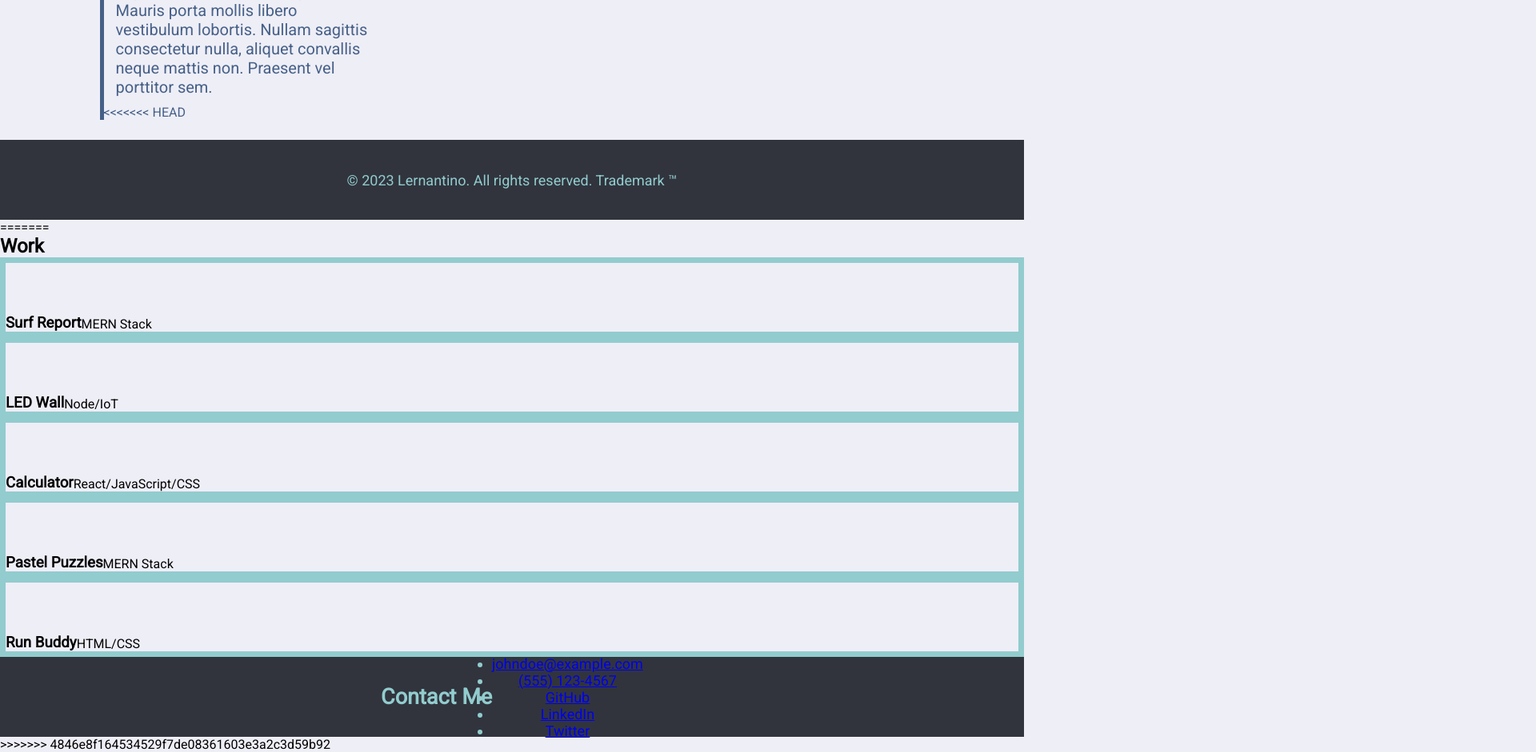
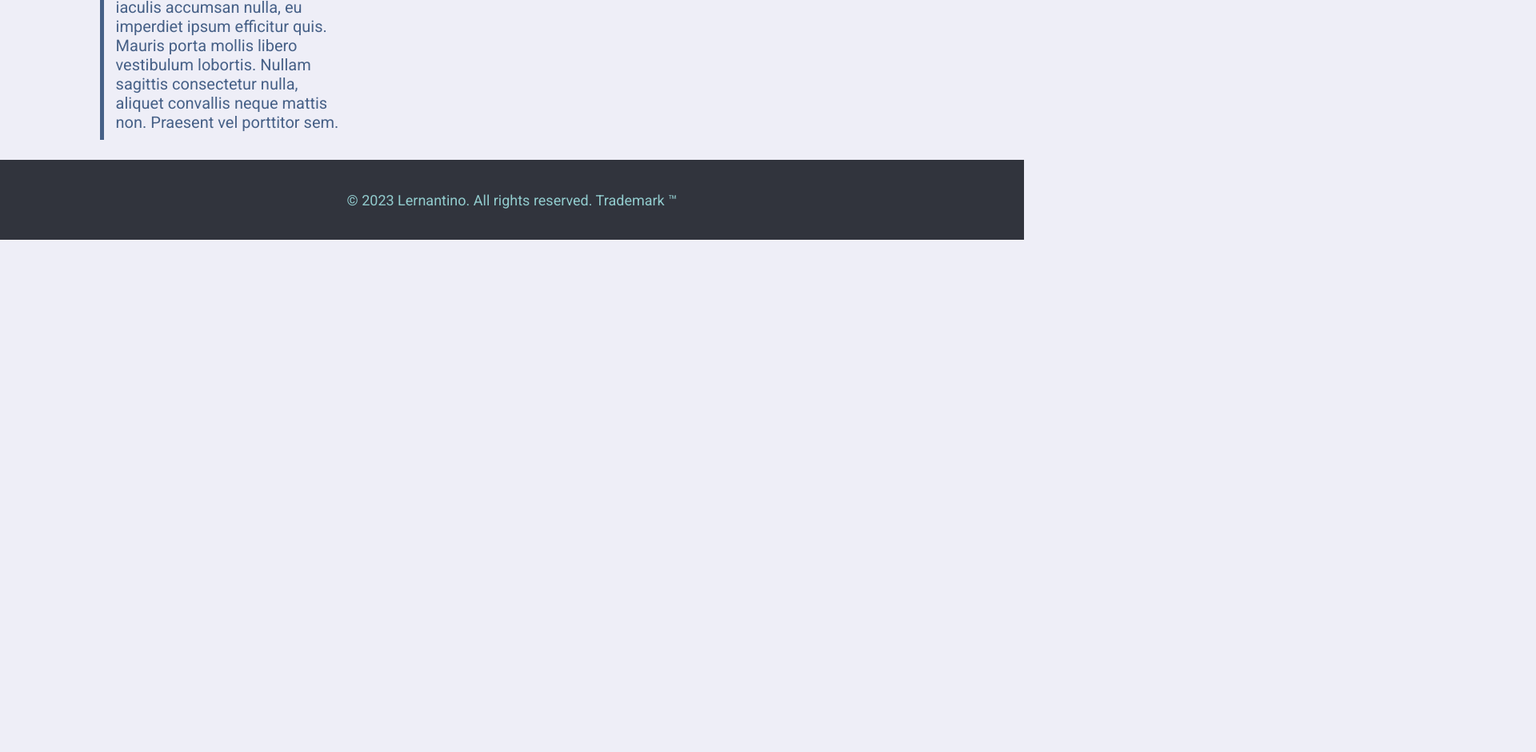
Before and after one commit to hkrvikrant/Advanced-CSS-Challenge-Professional-Portfolio, a plain HTML site: page index.html in a window 1280 px wide. Shown: the part 1232-2173 px from the top of the page at 80% size, 1920 px wide, since content can reach past the window. After the commit the page ends 1532 px from the top, so only its background shows below. Drawn offline with Linux system fonts and the light colour scheme.

Commit message:
Update index.html

```diff
--- a/index.html
+++ b/index.html
@@ -1,6 +1,5 @@
 <!DOCTYPE html>
 <html lang="en">
-<<<<<<< HEAD
 
 <!-- head with links to style sheet, font, and document tilte -->
 <head>
@@ -40,7 +39,6 @@
     <section id="about" class="about">
       <h2>About Me</h2>
       <section>
-=======
   <head>
     <meta charset="UTF-8" />
     <meta http-equiv="X-UA-Compatible" content="IE=edge" />
@@ -71,7 +69,6 @@
       <!-- about me section -->
       <section id="about">
         <h2>About Me</h2>
->>>>>>> 4846e8f164534529f7de08361603e3a2c3d59b92
         <p>
           Lorem ipsum dolor sit amet, consectetur adipiscing elit. Vestibulum
           vel mauris ut lacus pulvinar posuere vel eget erat. Vivamus fermentum
@@ -88,7 +85,6 @@
           nulla, aliquet convallis neque mattis non. Praesent vel porttitor sem.
         </p>
       </section>
-<<<<<<< HEAD
     </section>
 
     <!-- Work section -->
@@ -155,56 +151,3 @@
   <footer>&copy; 2023 Lernantino. All rights reserved. Trademark ™</footer>
 </body>
 </html>
-=======
-
-      <!-- Work section -->
-      <section class="work">
-        <h2>Work</h2>
-
-        <!-- These sections are cards within the work section -->
-        <section class="card">
-          <h3>Surf Report</h3>
-          <span>MERN Stack</span>
-        </section>
-        <section class="card">
-          <h3>LED Wall</h3>
-          <span>Node/IoT</span>
-        </section>
-        <section class="card">
-          <h3>Calculator</h3>
-          <span>React/JavaScript/CSS</span>
-        </section>
-        <section class="card">
-          <h3>Pastel Puzzles</h3>
-          <span>MERN Stack</span>
-        </section>
-        <section class="card">
-          <h3>Run Buddy</h3>
-          <span>HTML/CSS</span>
-        </section>
-      </section>
-    </main>
-
-    <!-- contact me lives in the footer -->
-
-    <footer>
-      <h2>Contact Me</h2>
-      <ul>
-        <li><a href="mailto:johndoe@example.com">johndoe@example.com</a></li>
-        <li><a href="tel:+15551234567">(555) 123-4567</a></li>
-        <li>
-          <a href="https://github.com/username" target="_blank">GitHub</a>
-        </li>
-        <li>
-          <a href="https://www.linkedin.com/in/username/" target="_blank"
-            >LinkedIn</a
-          >
-        </li>
-        <li>
-          <a href="https://twitter.com/username" target="_blank">Twitter</a>
-        </li>
-      </ul>
-    </footer>
-  </body>
-</html>
->>>>>>> 4846e8f164534529f7de08361603e3a2c3d59b92
```
